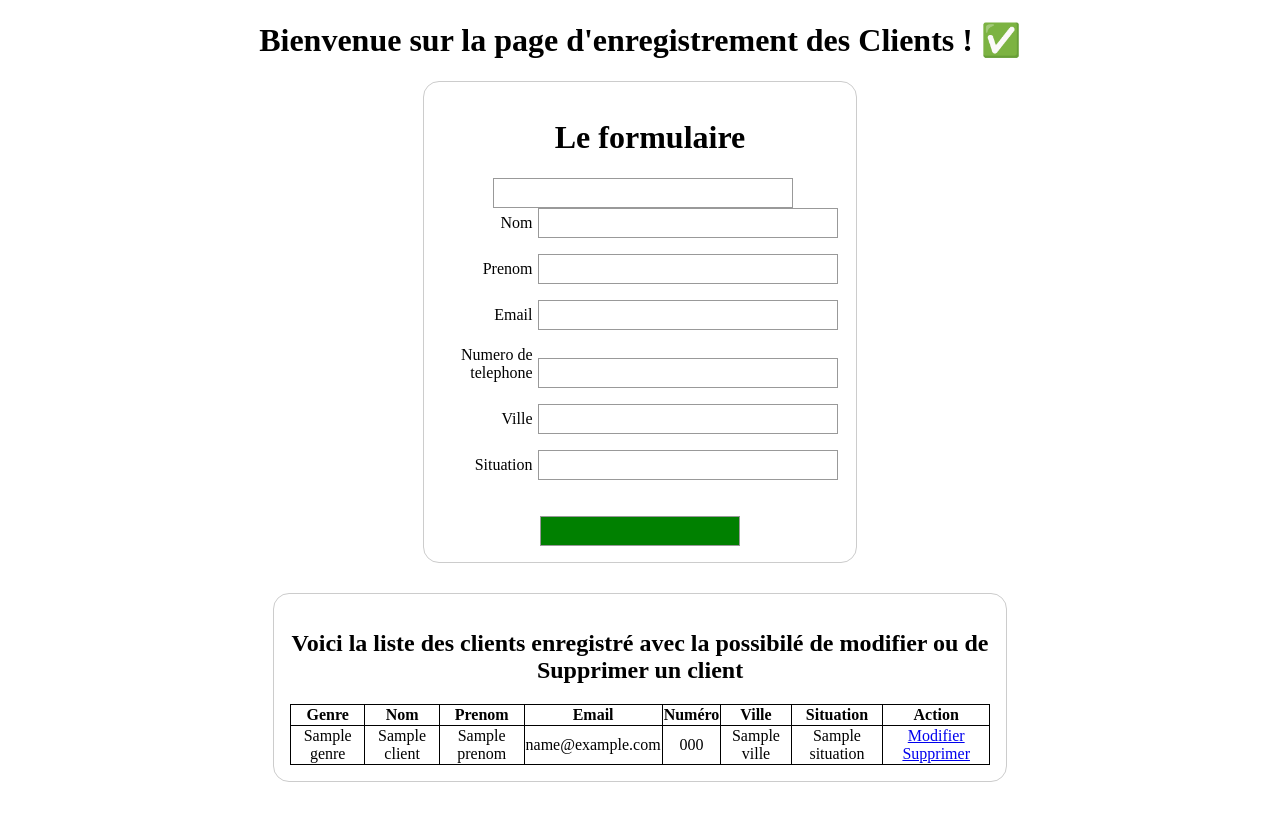
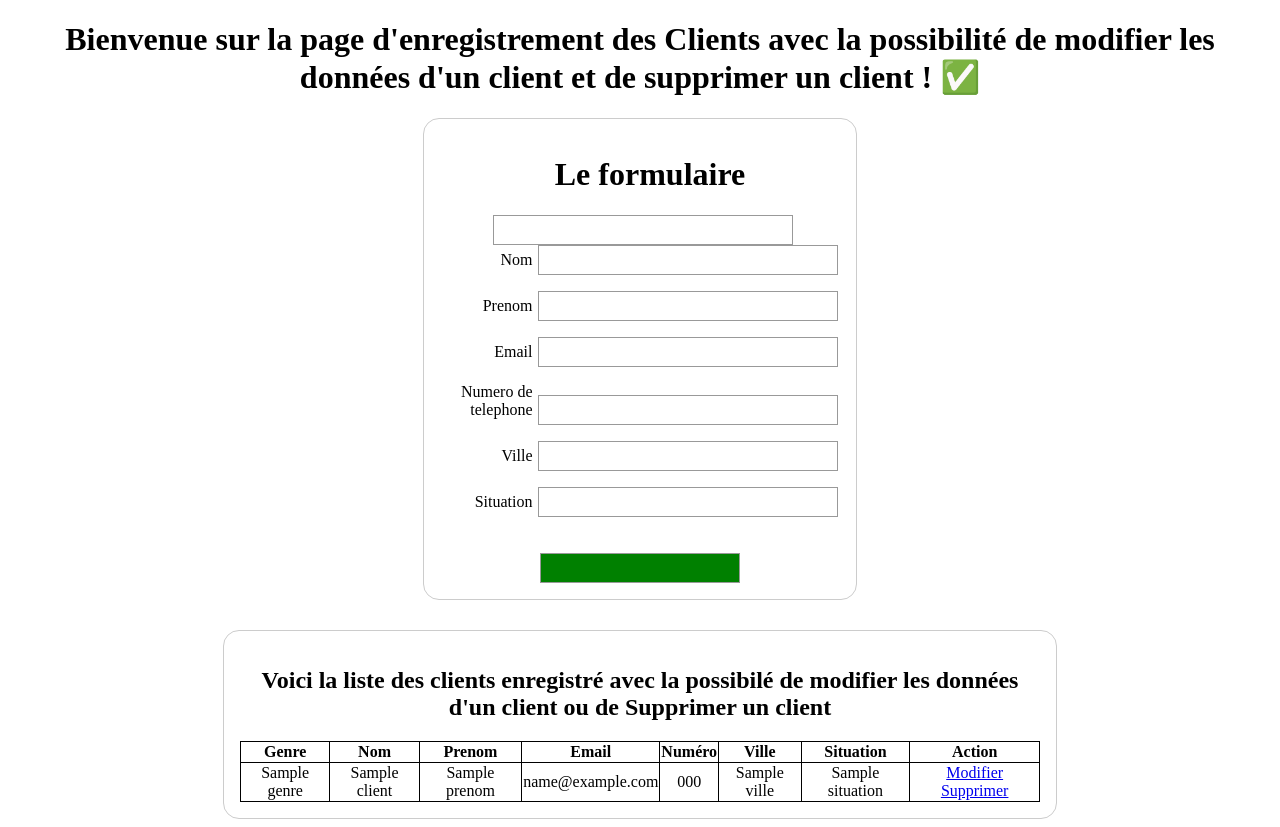
Before and after one commit to Poroni-koinzi/Partie2, a Symfony app: template Partie2/templates/clients/index.html.twig in a window 1280 px wide. Before the commit the page ends 782 px from the top, so only its background shows below. Run offline with Twig, Linux system fonts and the light colour scheme; the template is opened without the code that fills it: most values are stand-ins (such as "Sample title", 1, 10 or a date in 2020); form fields are guessed from the names that the template uses; some libraries are stand-ins or nearby versions.

Commit message:
fin de test

```diff
--- a/Partie2/templates/clients/index.html.twig
+++ b/Partie2/templates/clients/index.html.twig
@@ -19,45 +19,30 @@ form div + div {
 }
 
 label {
-  /* Pour être sûrs que toutes les étiquettes ont même taille et sont correctement alignées */
   display: inline-block;
   width: 90px;
   text-align: right;
 }
 
 input {
-
-  /* Pour s'assurer que tous les champs texte ont la même police.
-     Par défaut */
   font: 1em sans-serif;
-
-  /* Pour que tous les champs texte aient la même dimension */
   width: 300px;
   height: 30px;
   margin-left: 5px;
   box-sizing: border-box;
-
-  /* Pour harmoniser le look & feel des bordures des champs texte */
   border: 1px solid #999;
 }
 
 input:focus {
-  /* Pour souligner légèrement les éléments actifs */
   border-color: #000;
 }
 
 select{
-   /* Pour s'assurer que tous les champs texte ont la même police.
-     Par défaut */
   font: 1em sans-serif;
-
-  /* Pour que tous les champs texte aient la même dimension */
   width: 200px;
   height: 30px;
   box-sizing: border-box;
-  /* Pour souligner légèrement les éléments actifs */
   border-color: #000;
-  /* Pour harmoniser le look & feel des bordures des champs texte */
   border: 1px solid #999;
 }
 table
@@ -78,10 +63,8 @@ td, th
 }
 
 .contain {
-  /* Uniquement centrer le formulaire sur la page */
   margin: 0 auto;
-  width: 700px;
-  /* Encadré pour voir les limites du formulaire */
+  width: 800px;
   padding: 1em;
   border: 1px solid #CCC;
   border-radius: 1em;
@@ -92,7 +75,7 @@ td, th
 }
 </style>
 <div class="row">
-    <h1>Bienvenue sur la page d'enregistrement des Clients !  ✅</h1>
+    <h1>Bienvenue sur la page d'enregistrement des Clients avec la possibilité de modifier les données d'un client et de supprimer un client !  ✅</h1>
 <div class="container">
   <h1 style="margin-left: 20px;"> Le formulaire</h1>
     {{ form_start(form) }}
@@ -101,15 +84,15 @@ td, th
     {{ form_row(form.prenom) }}
     {{ form_row(form.email) }}
     {{ form_row(form.numero_de_telephone) }}
-     {{ form_row(form.ville) }}
-      {{ form_row(form.situation) }}
-      <br /> <br />
+    {{ form_row(form.ville) }}
+    {{ form_row(form.situation) }}
+    <br /> <br />
     {{ form_widget(form.valider, {'attr': {'class': 'bottom'}}) }}
     {{ form_end(form) }}
 </div>
 <div class="contain">
 <h2>
-  Voici la liste des clients enregistré avec la possibilé de modifier ou de Supprimer un client
+  Voici la liste des clients enregistré avec la possibilé de modifier les données d'un client ou de Supprimer un client
 </h2>
 <table>
     <thead>
@@ -134,7 +117,7 @@ td, th
             <td>{{ client.numerodetelephone }}
             <td>{{ client.ville }}</td>
             <td>{{ client.situation }}</td>
-              <td> <a href="/clients/{{ client.id }}"> Modifier</a> <a href="/clients/delete/{{ client.id }}">Supprimer</a> </td>
+            <td> <a href="/clients/{{ client.id }}"> Modifier</a> <a href="/clients/delete/{{ client.id }}">Supprimer</a> </td>
         </tr>
       {% endfor %}
     </tbody>
```
